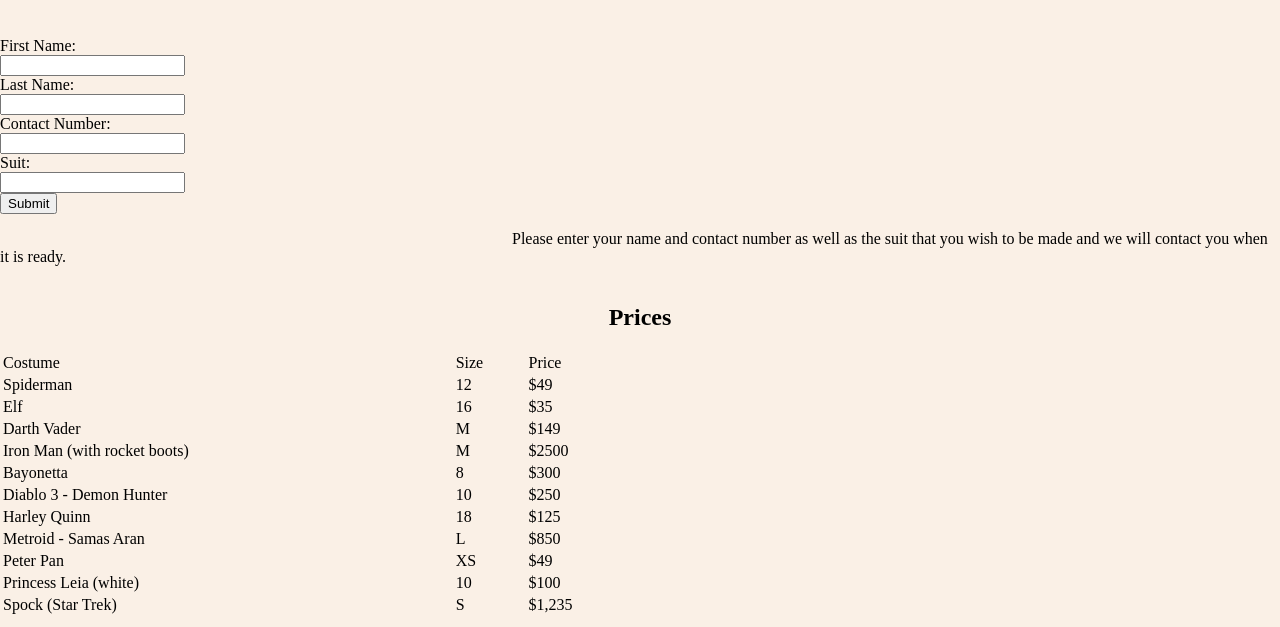
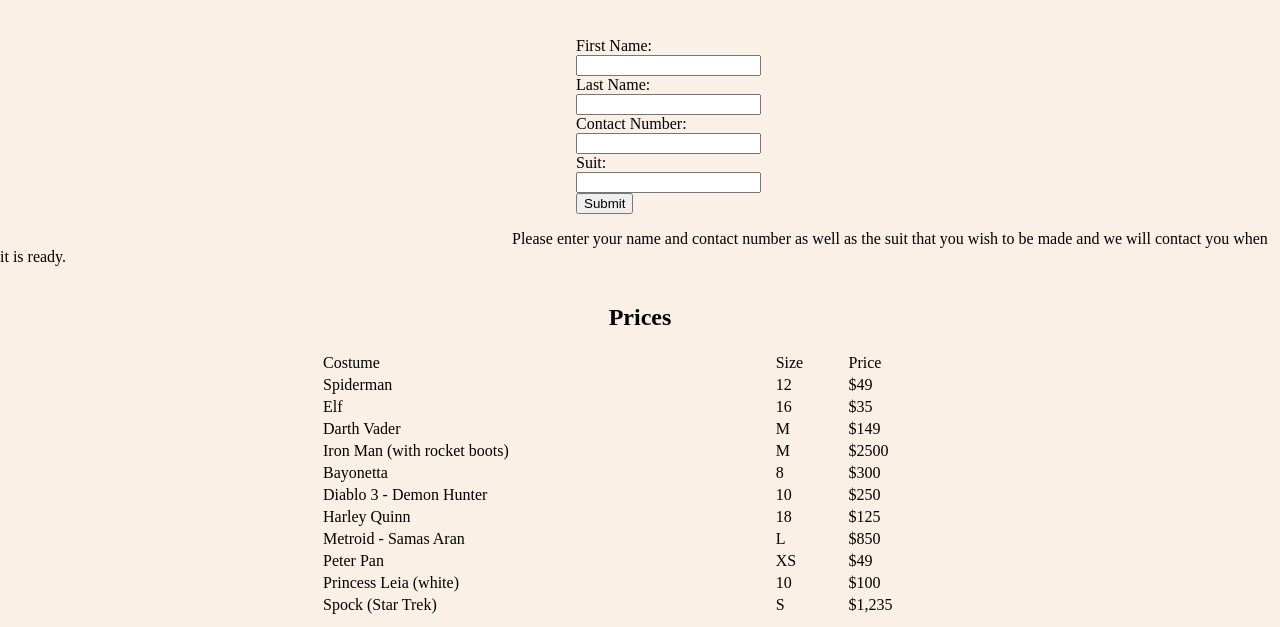
Before and after one commit to OwenMathieson/WebDesign, a plain HTML site: page Order.html in a window 1280 px wide. Shown: the part 173-800 px from the top of the page. Drawn offline with Linux system fonts and the light colour scheme.

Commit message:
Added formatting for the order and register pages

```diff
--- a/stylesheet.css
+++ b/stylesheet.css
@@ -50,3 +50,11 @@ span{
 	padding-left:40%;
 	padding-bottom: 50px
 }
+
+table {
+	margin-left:25%;
+}
+
+form {
+	margin-left:45%;
+}
```
